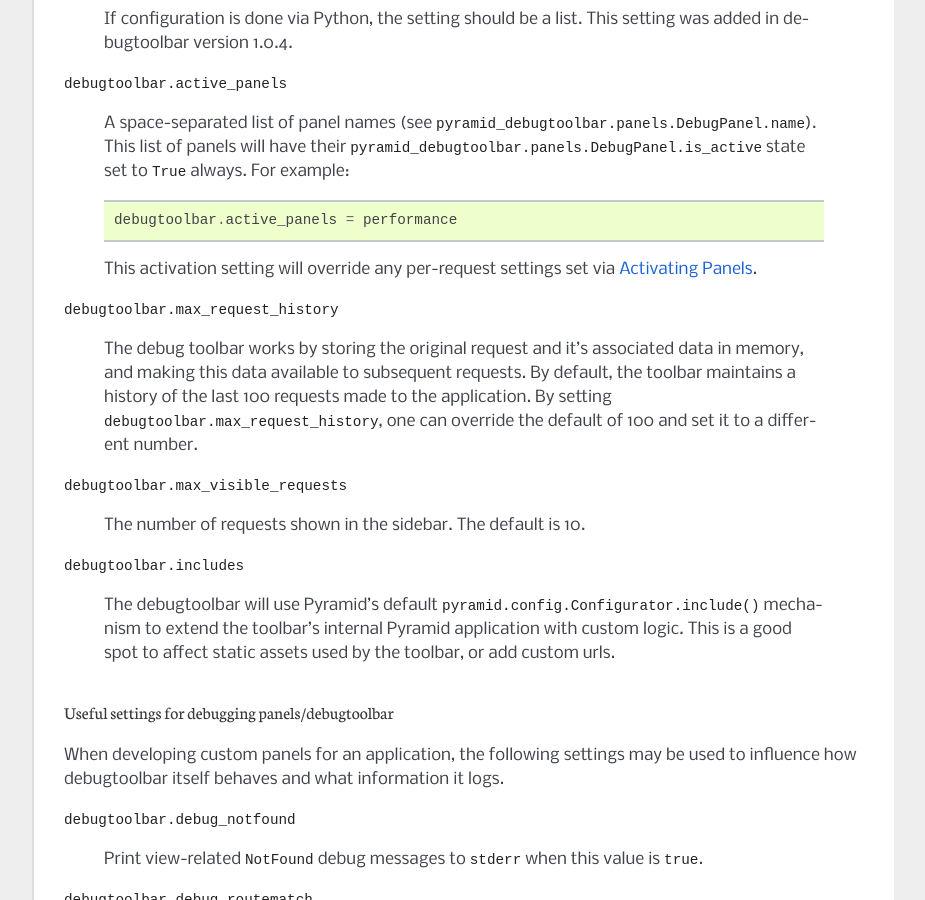
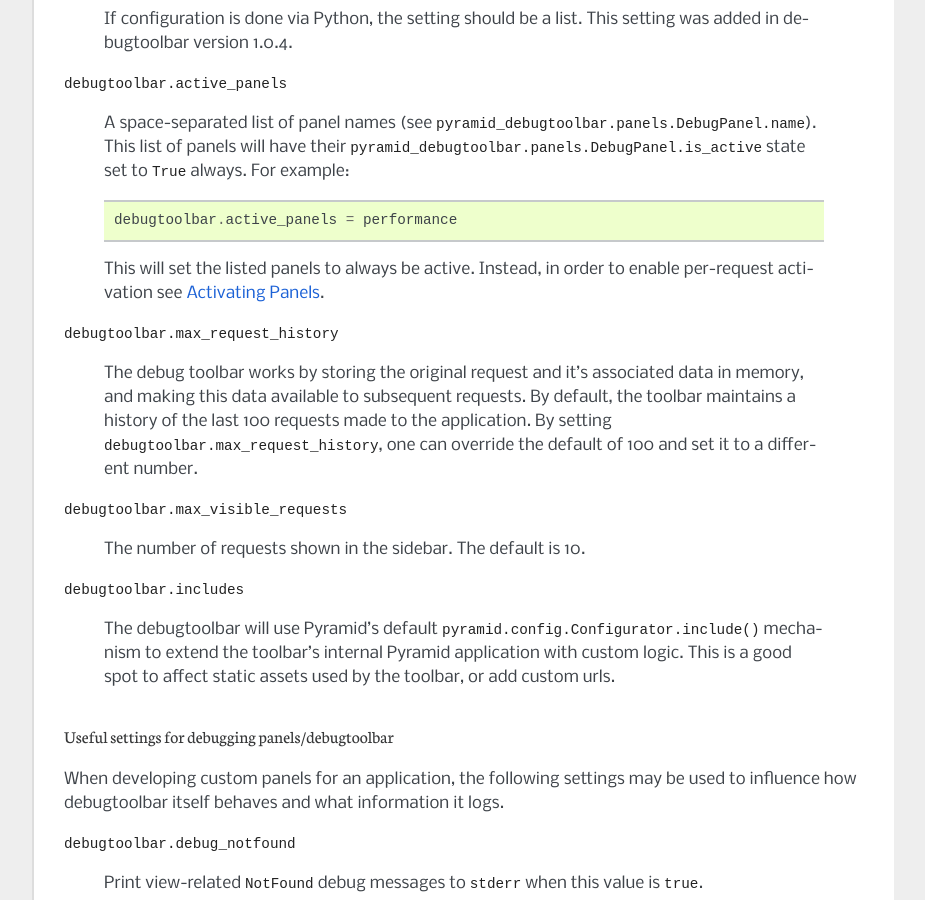
Before and after one commit to Pylons/pyramid_debugtoolbar, a Sphinx documentation site: the page built from docs/index.rst, in a window 1280 px wide and 900 px high, scrolled down 3758 px. Shown: the whole window, without its empty margins (198-1123 px from the left). Built offline with Sphinx 7.4.7, drawn with Linux system fonts in a browser that asks for light colours.

Commit message:
clarify activation as being always-on

```diff
--- a/CHANGES.txt
+++ b/CHANGES.txt
@@ -7,7 +7,7 @@ unreleased
   basis by curl or other http APIs.
 
 - Add new ``debugtoolbar.active_panels`` setting which can specify certain
-  panels to be active by default.
+  panels to be always active.
 
 - Modify ``DebugPanel.name`` to be a valid python identifier, used for
   settings and lookup.
--- a/docs/index.rst
+++ b/docs/index.rst
@@ -207,8 +207,8 @@ file.
 
     debugtoolbar.active_panels = performance
 
-  This activation setting will override any per-request settings set via
-  :ref:`activating_panels`.
+  This will set the listed panels to always be active. Instead, in order
+  to enable per-request activation see :ref:`activating_panels`.
 
 ``debugtoolbar.max_request_history``
 
```
